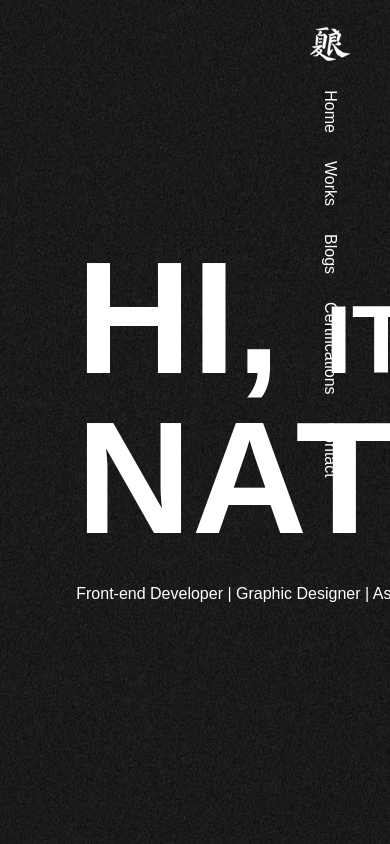
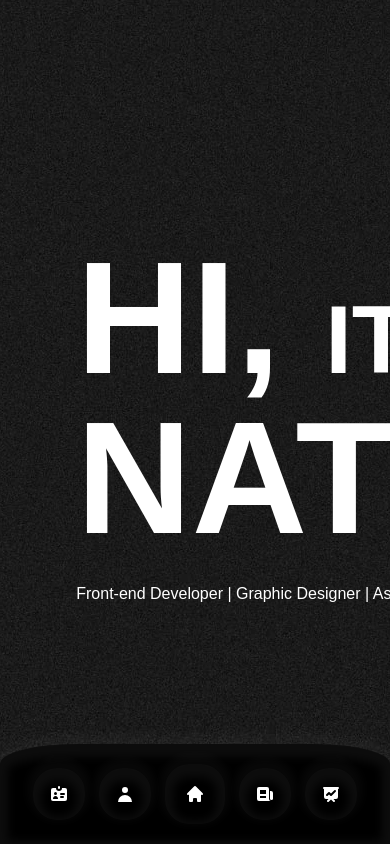
Before and after one commit to NaturaAdnyana/NaturaAdnyana.github.io, a React (Create React App) app: page / in a window 390 px wide. Shown: the top 844 px of the page. Built offline with nearby package versions, Linux system fonts and the light colour scheme; grey boxes are pictures that could not be loaded.

Commit message:
add load anim, mobilenav, and remove footer on mobile

```diff
--- a/src/App.css
+++ b/src/App.css
@@ -83,12 +83,6 @@ body {
 }
 
 .bg-circle-shadow {
-  /* background: rgb(0, 0, 0);
-  background: radial-gradient(
-    circle,
-    rgba(0, 0, 0, 1) 12%,
-    rgba(0, 0, 0, 0) 67%
-  ); */
   background: rgb(0, 0, 0);
   background: radial-gradient(
     circle,
@@ -112,9 +106,15 @@ body {
   background: rgba(255, 255, 255, 0.05);
 }
 
-.bg-footer {
-  background: rgba(0, 0, 0, 0.5);
-  border-radius: 20% 20% 0 0;
+.bg-b-bar {
   box-shadow: 0 -5px 10px 5px rgba(255, 255, 255, 0.03),
     inset 0 5px 10px 8px rgba(255, 255, 255, 0.05);
 }
+
+.round-b-bar {
+  border-radius: 20% 20% 0 0;
+}
+
+.bg-footer {
+  background: rgba(0, 0, 0, 0.5);
+}
--- a/src/App.js
+++ b/src/App.js
@@ -1,6 +1,8 @@
 import React, { Suspense } from "react";
 import "./App.css";
 import { Routes, Route } from "react-router-dom";
+import LoadingPage from "./components/LoadingPage";
+import MobileNavbar from "./components/MobileNavbar";
 
 const Navbar = React.lazy(() => import("./components/Navbar"));
 const Footer = React.lazy(() => import("./components/Footer"));
@@ -14,9 +16,10 @@ const UnderContstruction = React.lazy(() =>
 function App() {
   return (
     <div className="App">
-      <Suspense fallback={<span>Loading. . .</span>}>
+      <Suspense fallback={<LoadingPage />}>
         <header>
           <Navbar />
+          <MobileNavbar />
         </header>
         <main className="scroll-smooth">
           <Routes>
--- /dev/null
+++ b/src/assets/icons/BlogsIcon.jsx
@@ -0,0 +1,23 @@
+import React from "react";
+
+function BlogsIcon(props) {
+  return (
+    <div>
+      <svg
+        xmlns="http://www.w3.org/2000/svg"
+        viewBox="0 0 20 20"
+        fill="currentColor"
+        {...props}
+      >
+        <path
+          fillRule="evenodd"
+          d="M2 5a2 2 0 012-2h8a2 2 0 012 2v10a2 2 0 002 2H4a2 2 0 01-2-2V5zm3 1h6v4H5V6zm6 6H5v2h6v-2z"
+          clipRule="evenodd"
+        />
+        <path d="M15 7h1a2 2 0 012 2v5.5a1.5 1.5 0 01-3 0V7z" />
+      </svg>
+    </div>
+  );
+}
+
+export default BlogsIcon;
--- /dev/null
+++ b/src/assets/icons/CertifIcon.jsx
@@ -0,0 +1,22 @@
+import React from "react";
+
+function CertifIcon(props) {
+  return (
+    <div>
+      <svg
+        xmlns="http://www.w3.org/2000/svg"
+        viewBox="0 0 20 20"
+        fill="currentColor"
+        {...props}
+      >
+        <path
+          fillRule="evenodd"
+          d="M10 2a1 1 0 00-1 1v1a1 1 0 002 0V3a1 1 0 00-1-1zM4 4h3a3 3 0 006 0h3a2 2 0 012 2v9a2 2 0 01-2 2H4a2 2 0 01-2-2V6a2 2 0 012-2zm2.5 7a1.5 1.5 0 100-3 1.5 1.5 0 000 3zm2.45 4a2.5 2.5 0 10-4.9 0h4.9zM12 9a1 1 0 100 2h3a1 1 0 100-2h-3zm-1 4a1 1 0 011-1h2a1 1 0 110 2h-2a1 1 0 01-1-1z"
+          clipRule="evenodd"
+        />
+      </svg>
+    </div>
+  );
+}
+
+export default CertifIcon;
--- /dev/null
+++ b/src/assets/icons/ContactIcon.jsx
@@ -0,0 +1,22 @@
+import React from "react";
+
+function ContactIcon(props) {
+  return (
+    <div>
+      <svg
+        xmlns="http://www.w3.org/2000/svg"
+        viewBox="0 0 20 20"
+        fill="currentColor"
+        {...props}
+      >
+        <path
+          fillRule="evenodd"
+          d="M10 9a3 3 0 100-6 3 3 0 000 6zm-7 9a7 7 0 1114 0H3z"
+          clipRule="evenodd"
+        />
+      </svg>
+    </div>
+  );
+}
+
+export default ContactIcon;
--- /dev/null
+++ b/src/assets/icons/HomeIcon.jsx
@@ -0,0 +1,18 @@
+import React from "react";
+
+function HomeIcon(props) {
+  return (
+    <div>
+      <svg
+        xmlns="http://www.w3.org/2000/svg"
+        viewBox="0 0 20 20"
+        fill="currentColor"
+        {...props}
+      >
+        <path d="M10.707 2.293a1 1 0 00-1.414 0l-7 7a1 1 0 001.414 1.414L4 10.414V17a1 1 0 001 1h2a1 1 0 001-1v-2a1 1 0 011-1h2a1 1 0 011 1v2a1 1 0 001 1h2a1 1 0 001-1v-6.586l.293.293a1 1 0 001.414-1.414l-7-7z" />
+      </svg>
+    </div>
+  );
+}
+
+export default HomeIcon;
--- a/src/assets/icons/Logo.jsx
+++ b/src/assets/icons/Logo.jsx
@@ -19,7 +19,7 @@ const pathVariants = {
     fill: "rgba(255, 255, 255, 1)",
     pathLength: 1,
     transition: {
-      duration: 2,
+      duration: 1.5,
       ease: "easeInOut",
     },
   },
--- /dev/null
+++ b/src/assets/icons/WorkIcon.jsx
@@ -0,0 +1,22 @@
+import React from "react";
+
+function WorkIcon(props) {
+  return (
+    <div>
+      <svg
+        xmlns="http://www.w3.org/2000/svg"
+        viewBox="0 0 20 20"
+        fill="currentColor"
+        {...props}
+      >
+        <path
+          fillRule="evenodd"
+          d="M3 3a1 1 0 000 2v8a2 2 0 002 2h2.586l-1.293 1.293a1 1 0 101.414 1.414L10 15.414l2.293 2.293a1 1 0 001.414-1.414L12.414 15H15a2 2 0 002-2V5a1 1 0 100-2H3zm11.707 4.707a1 1 0 00-1.414-1.414L10 9.586 8.707 8.293a1 1 0 00-1.414 0l-2 2a1 1 0 101.414 1.414L8 10.414l1.293 1.293a1 1 0 001.414 0l4-4z"
+          clipRule="evenodd"
+        />
+      </svg>
+    </div>
+  );
+}
+
+export default WorkIcon;
--- a/src/components/Footer.js
+++ b/src/components/Footer.js
@@ -5,7 +5,7 @@ import Logo from "../assets/icons/Logo";
 function Footer() {
   return (
     <>
-      <div className="bg-black text-white bg-footer px-24 pt-20 pb-10 flex items-center">
+      <div className="hidden md:flex items-center bg-black text-white bg-footer bg-b-bar round-b-bar px-24 pt-20 pb-10">
         <div className="grow text-center">
           <span className="text-2xl">&#9786;</span>2022 Made by{" "}
           <Link className="underline" to="/contact">
@@ -25,7 +25,6 @@ function Footer() {
           >
             here.
           </a>
-          &#8600;
         </div>
       </div>
     </>
--- /dev/null
+++ b/src/components/LoadingPage.js
@@ -0,0 +1,12 @@
+import React from "react";
+import Logo from "../assets/icons/Logo";
+
+function LoadingPage(props) {
+  return (
+    <div className="absolute bg-black w-screen h-screen flex justify-center items-center">
+      <Logo className="w-40 h-40" />
+    </div>
+  );
+}
+
+export default LoadingPage;
--- /dev/null
+++ b/src/components/MobileNavbar.js
@@ -0,0 +1,37 @@
+import React from "react";
+import { Link } from "react-router-dom";
+import HomeIcon from "../assets/icons/HomeIcon";
+import CertifIcon from "../assets/icons/CertifIcon";
+import ContactIcon from "../assets/icons/ContactIcon";
+import BlogsIcon from "../assets/icons/BlogsIcon";
+import WorkIcon from "../assets/icons/WorkIcon";
+
+function MobileNavbar(props) {
+  return (
+    <nav className="z-40 md:hidden fixed bottom-0 flex justify-around items-center w-screen py-5 px-8 bg-b-bar round-b-bar bg-black space-x-3">
+      <Link
+        to="/certifications"
+        className="p-4 rounded-3xl bg-b-bar hover:bg-zinc-900"
+      >
+        <CertifIcon className="w-5 h-5 fill-white" />
+      </Link>
+      <Link
+        to="/contact"
+        className="p-4 rounded-3xl bg-b-bar hover:bg-zinc-900"
+      >
+        <ContactIcon className="w-5 h-5 fill-white" />
+      </Link>
+      <Link to="/" className="p-5 rounded-3xl bg-b-bar hover:bg-zinc-900">
+        <HomeIcon className="w-5 h-5 fill-white" />
+      </Link>
+      <Link to="/blogs" className="p-4 rounded-3xl bg-b-bar hover:bg-zinc-900">
+        <BlogsIcon className="w-5 h-5 fill-white" />
+      </Link>
+      <Link to="/works" className="p-4 rounded-3xl bg-b-bar hover:bg-zinc-900">
+        <WorkIcon className="w-5 h-5 fill-white" />
+      </Link>
+    </nav>
+  );
+}
+
+export default MobileNavbar;
--- a/src/components/Navbar.js
+++ b/src/components/Navbar.js
@@ -13,7 +13,7 @@ function Navbar() {
     }
   };
   return (
-    <nav className=" py-6 fixed top-0 right-0 h-screen flex items-center px-10 flex-col">
+    <nav className="md:flex hidden py-6 fixed top-0 right-0 h-screen items-center px-10 flex-col">
       <Link to="/">
         <Logo className="w-10 h-10" />
         <span class="sr-only">Natura Logo</span>
```
